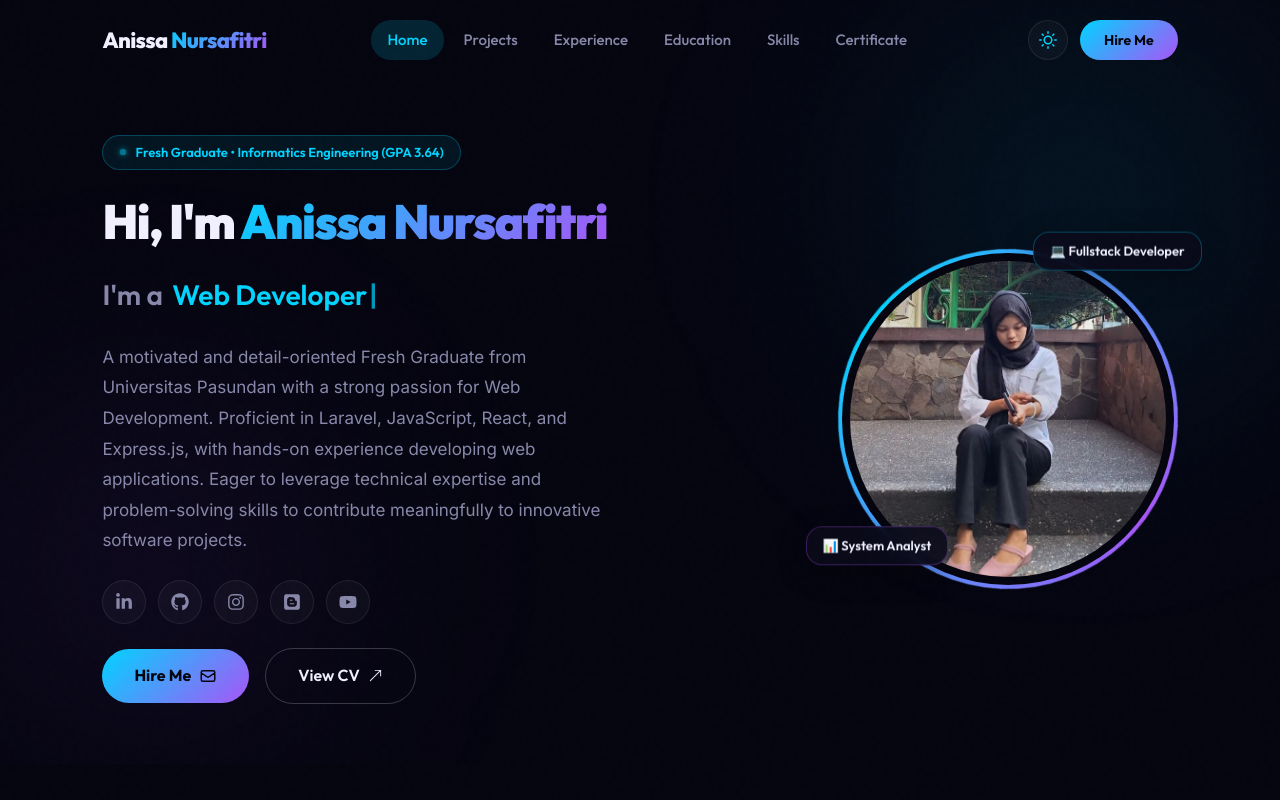
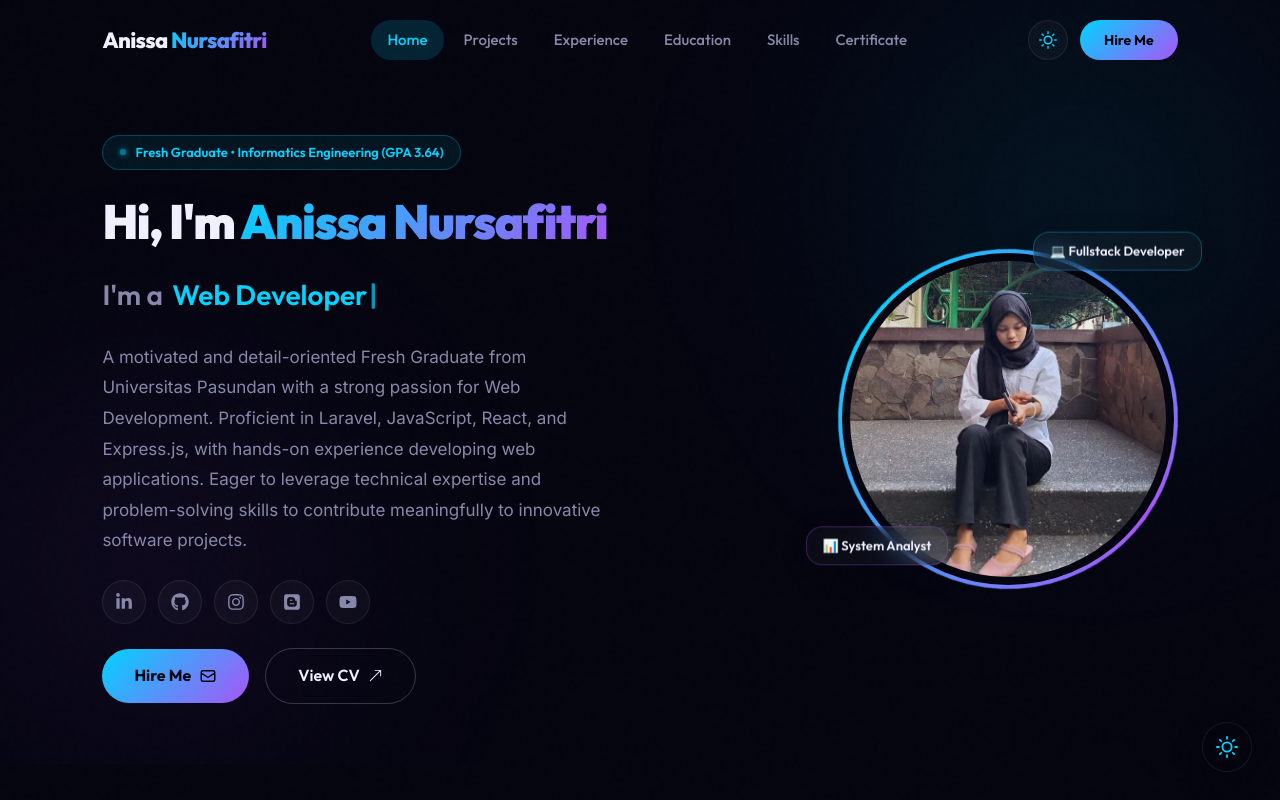
Before and after one commit to nissaspotfy/PortfolioNisa, a React (Vite) app: page / in a window 1280 px wide. Shown: the top 800 px of the page. Built offline with nearby package versions, Linux system fonts and the light colour scheme.

Commit message:
add thema dan modify navbar

```diff
--- a/src/App.jsx
+++ b/src/App.jsx
@@ -6,6 +6,7 @@ import Education from './components/Education';
 import Skills from './components/Skills';
 import CertificateSlider from './components/CertificateSlider';
 import Footer from './components/Footer';
+import ThemeToggle from './components/ThemeToggle';
 
 export default function App() {
   return (
@@ -20,6 +21,7 @@ export default function App() {
         <CertificateSlider />
       </main>
       <Footer />
+      <ThemeToggle />
     </>
   );
 }
--- a/src/components/Hero.module.css
+++ b/src/components/Hero.module.css
@@ -261,7 +261,7 @@
 /* Floating badges */
 .floatingBadge {
   position: absolute;
-  background: rgba(10, 10, 26, 0.9);
+  background: var(--surface);
   border: 1px solid var(--border);
   border-radius: var(--radius-md);
   padding: 0.8rem 1.6rem;
@@ -270,8 +270,8 @@
   font-weight: 600;
   color: var(--text);
   white-space: nowrap;
-  backdrop-filter: blur(10px);
-  box-shadow: 0 8px 30px rgba(0, 0, 0, 0.3);
+  backdrop-filter: blur(12px);
+  box-shadow: 0 8px 30px rgba(0, 0, 0, 0.12);
 }
 
 .badge1 {
--- a/src/components/Navbar.jsx
+++ b/src/components/Navbar.jsx
@@ -13,6 +13,16 @@ export default function Navbar() {
   useEffect(() => {
     document.documentElement.setAttribute('data-theme', theme);
     localStorage.setItem('theme', theme);
+    window.dispatchEvent(new Event('themechange'));
+  }, [theme]);
+
+  useEffect(() => {
+    const handleSync = () => {
+      const current = localStorage.getItem('theme') || 'dark';
+      if (current !== theme) setTheme(current);
+    };
+    window.addEventListener('themechange', handleSync);
+    return () => window.removeEventListener('themechange', handleSync);
   }, [theme]);
 
   const toggleTheme = () => {
--- a/src/components/Navbar.module.css
+++ b/src/components/Navbar.module.css
@@ -14,11 +14,11 @@
 }
 
 .header.scrolled {
-  background: rgba(5, 5, 16, 0.85);
+  background: var(--nav-bg);
   backdrop-filter: blur(20px);
   -webkit-backdrop-filter: blur(20px);
-  border-bottom: 1px solid rgba(255, 255, 255, 0.06);
-  box-shadow: 0 4px 30px rgba(0, 0, 0, 0.3);
+  border-bottom: 1px solid var(--border);
+  box-shadow: 0 4px 30px rgba(0, 0, 0, 0.08);
 }
 
 /* Logo */
@@ -145,7 +145,7 @@
   top: calc(100% + 0.8rem);
   right: 5%;
   width: 220px;
-  background: rgba(10, 10, 26, 0.95);
+  background: var(--nav-bg);
   backdrop-filter: blur(20px);
   border: 1px solid var(--border);
   border-radius: var(--radius-lg);
--- a/src/components/Skills.module.css
+++ b/src/components/Skills.module.css
@@ -97,8 +97,8 @@
   align-items: center;
   gap: 1.2rem;
   padding: 1.2rem 2.2rem;
-  background: rgba(255, 255, 255, 0.03);
-  border: 1px solid rgba(255, 255, 255, 0.1);
+  background: var(--surface);
+  border: 1px solid var(--border);
   border-radius: var(--radius-full);
   backdrop-filter: blur(10px);
   transition: all 0.3s ease;
@@ -107,7 +107,7 @@
 }
 
 .techPill:hover {
-  background: rgba(0, 212, 255, 0.12);
+  background: var(--cyan-dim);
   border-color: var(--cyan);
   transform: translateY(-3px) scale(1.03);
   box-shadow: 0 8px 25px rgba(0, 212, 255, 0.25);
@@ -124,7 +124,7 @@
   font-family: var(--font-head);
   font-size: 1.5rem;
   font-weight: 700;
-  color: #ffffff;
+  color: var(--text);
   letter-spacing: 0.02em;
   white-space: nowrap;
 }
@@ -155,7 +155,7 @@
 
 .softBlock:hover, .achieveBlock:hover {
   border-color: rgba(0, 212, 255, 0.3);
-  box-shadow: 0 15px 40px rgba(0, 0, 0, 0.3);
+  box-shadow: 0 15px 40px rgba(0, 0, 0, 0.15);
 }
 
 .blockHeader {
@@ -171,7 +171,7 @@
   font-family: var(--font-head);
   font-size: 2rem;
   font-weight: 800;
-  color: #ffffff;
+  color: var(--text);
   line-height: 1.2;
 }
 
@@ -192,7 +192,7 @@
 }
 
 .softCard {
-  background: rgba(168, 85, 247, 0.08);
+  background: var(--purple-dim);
   border: 1px solid rgba(168, 85, 247, 0.25);
   border-radius: var(--radius-md);
   padding: 1.4rem 1.8rem;
@@ -218,7 +218,7 @@
   font-family: var(--font-head);
   font-size: 1.4rem;
   font-weight: 700;
-  color: #ffffff;
+  color: var(--text);
 }
 
 /* Achieve List */
@@ -232,8 +232,8 @@
   display: flex;
   align-items: center;
   gap: 1.6rem;
-  background: rgba(245, 158, 11, 0.05);
-  border: 1px solid rgba(245, 158, 11, 0.2);
+  background: rgba(245, 158, 11, 0.07);
+  border: 1px solid rgba(245, 158, 11, 0.25);
   border-radius: var(--radius-lg);
   padding: 1.6rem 2rem;
   transition: var(--transition);
@@ -242,7 +242,7 @@
 .achieveCard:hover {
   border-color: rgba(245, 158, 11, 0.5);
   transform: translateX(6px);
-  background: rgba(245, 158, 11, 0.1);
+  background: rgba(245, 158, 11, 0.12);
   box-shadow: 0 6px 20px rgba(245, 158, 11, 0.15);
 }
 
@@ -261,7 +261,7 @@
   font-family: var(--font-head);
   font-size: 1.45rem;
   font-weight: 700;
-  color: #ffffff;
+  color: var(--text);
   line-height: 1.35;
 }
 
--- /dev/null
+++ b/src/components/ThemeToggle.jsx
@@ -0,0 +1,62 @@
+import { useState, useEffect } from 'react';
+import { motion, AnimatePresence } from 'framer-motion';
+import { FiSun, FiMoon } from 'react-icons/fi';
+import styles from './ThemeToggle.module.css';
+
+export default function ThemeToggle() {
+  const [theme, setTheme] = useState(() => {
+    return localStorage.getItem('theme') || 'dark';
+  });
+  const [isHovered, setIsHovered] = useState(false);
+
+  useEffect(() => {
+    document.documentElement.setAttribute('data-theme', theme);
+    localStorage.setItem('theme', theme);
+    // Dispatch custom event so navbar icon updates in sync
+    window.dispatchEvent(new Event('themechange'));
+  }, [theme]);
+
+  useEffect(() => {
+    const handleSync = () => {
+      const current = localStorage.getItem('theme') || 'dark';
+      if (current !== theme) setTheme(current);
+    };
+    window.addEventListener('themechange', handleSync);
+    return () => window.removeEventListener('themechange', handleSync);
+  }, [theme]);
+
+  const toggleTheme = () => {
+    setTheme((prev) => (prev === 'dark' ? 'light' : 'dark'));
+  };
+
+  return (
+    <motion.button
+      type="button"
+      className={styles.floatingBtn}
+      onClick={toggleTheme}
+      onMouseEnter={() => setIsHovered(true)}
+      onMouseLeave={() => setIsHovered(false)}
+      initial={{ scale: 0, opacity: 0 }}
+      animate={{ scale: 1, opacity: 1 }}
+      transition={{ type: 'spring', stiffness: 260, damping: 20 }}
+      aria-label="Toggle theme"
+      title={theme === 'dark' ? 'Switch to Light Mode' : 'Switch to Dark Mode'}
+    >
+      {theme === 'dark' ? <FiSun size={22} /> : <FiMoon size={22} />}
+
+      <AnimatePresence>
+        {isHovered && (
+          <motion.span
+            className={styles.tooltip}
+            initial={{ opacity: 0, x: 10 }}
+            animate={{ opacity: 1, x: 0 }}
+            exit={{ opacity: 0, x: 10 }}
+            transition={{ duration: 0.2 }}
+          >
+            {theme === 'dark' ? '☀️ Light Mode' : '🌙 Dark Mode'}
+          </motion.span>
+        )}
+      </AnimatePresence>
+    </motion.button>
+  );
+}
--- /dev/null
+++ b/src/components/ThemeToggle.module.css
@@ -0,0 +1,56 @@
+.floatingBtn {
+  position: fixed;
+  bottom: 2.8rem;
+  right: 2.8rem;
+  z-index: 9999;
+  width: 5rem;
+  height: 5rem;
+  border-radius: 50%;
+  background: var(--nav-bg);
+  border: 1.5px solid var(--border);
+  color: var(--cyan);
+  display: flex;
+  align-items: center;
+  justify-content: center;
+  cursor: pointer;
+  box-shadow: 0 10px 30px rgba(0, 0, 0, 0.25);
+  backdrop-filter: blur(16px);
+  -webkit-backdrop-filter: blur(16px);
+  transition: all 0.35s cubic-bezier(0.34, 1.56, 0.64, 1);
+  outline: none;
+}
+
+.floatingBtn:hover {
+  transform: translateY(-4px) scale(1.1) rotate(15deg);
+  border-color: var(--cyan);
+  box-shadow: 0 12px 35px var(--shadow-cyan);
+  color: var(--purple);
+}
+
+.tooltip {
+  position: absolute;
+  right: calc(100% + 1.2rem);
+  top: 50%;
+  transform: translateY(-50%);
+  background: var(--nav-bg);
+  border: 1px solid var(--border);
+  color: var(--text);
+  padding: 0.6rem 1.2rem;
+  border-radius: var(--radius-md);
+  font-family: var(--font-head);
+  font-size: 1.25rem;
+  font-weight: 600;
+  white-space: nowrap;
+  pointer-events: none;
+  box-shadow: 0 8px 25px rgba(0, 0, 0, 0.15);
+  backdrop-filter: blur(12px);
+}
+
+@media (max-width: 768px) {
+  .floatingBtn {
+    bottom: 2rem;
+    right: 2rem;
+    width: 4.5rem;
+    height: 4.5rem;
+  }
+}
--- a/src/index.css
+++ b/src/index.css
@@ -12,6 +12,7 @@
   --surface:     rgba(255, 255, 255, 0.03);
   --glass:       rgba(255, 255, 255, 0.05);
   --border:      rgba(255, 255, 255, 0.08);
+  --nav-bg:      rgba(5, 5, 16, 0.85);
 
   --cyan:        #00D4FF;
   --cyan-dim:    rgba(0, 212, 255, 0.15);
@@ -44,14 +45,15 @@
   --bg-2:        #f1f5f9;
   --bg-3:        #e2e8f0;
   --surface:     #ffffff;
-  --glass:       rgba(0, 0, 0, 0.03);
+  --glass:       rgba(0, 0, 0, 0.04);
   --border:      rgba(0, 0, 0, 0.1);
+  --nav-bg:      rgba(255, 255, 255, 0.88);
 
   --cyan:        #0284c7;
-  --cyan-dim:    rgba(2, 132, 199, 0.1);
+  --cyan-dim:    rgba(2, 132, 199, 0.12);
   --cyan-glow:   rgba(2, 132, 199, 0.3);
   --purple:      #9333ea;
-  --purple-dim:  rgba(147, 51, 234, 0.1);
+  --purple-dim:  rgba(147, 51, 234, 0.12);
   --purple-glow: rgba(147, 51, 234, 0.3);
   --pink:        #db2777;
 
```
Also changed, not shown: img/PEKAN IT 2025_PESERTA UIUX DESIGN_Annisa Nursafitri_page-0001.jpg (added), 1 other file (tests, documents, lock files or other folders).
